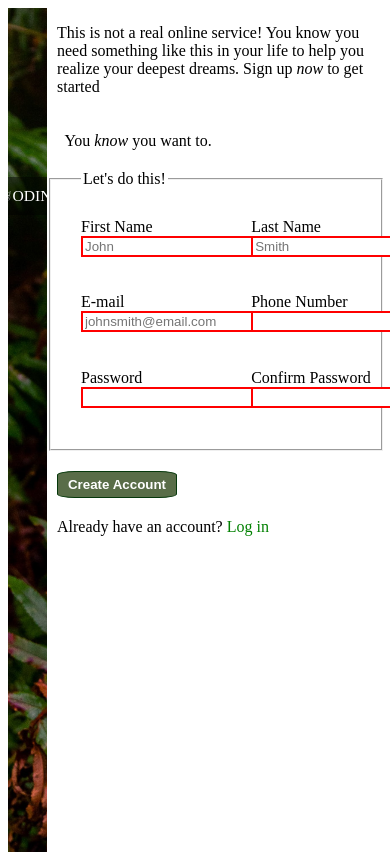
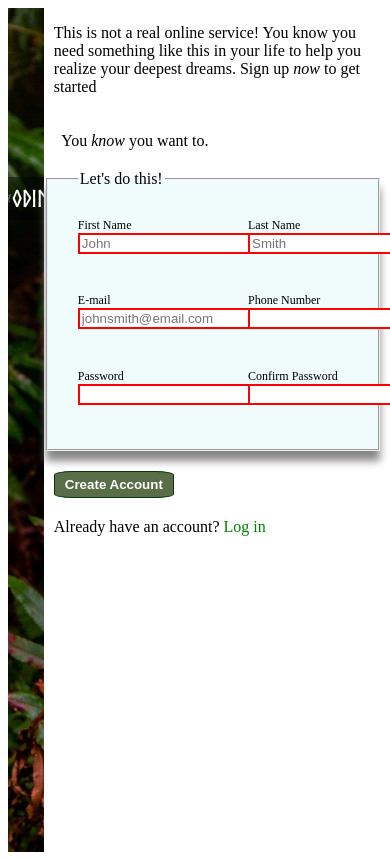
Before and after one commit to AllwinLuki/Sign-up-Form, a plain HTML site: page index.html in a window 390 px wide. Shown: the top 860 px of the page. Drawn offline with Linux system fonts and the light colour scheme.

Commit message:
finished project

```diff
--- a/index.html
+++ b/index.html
@@ -18,7 +18,6 @@
         <div class="form-container">
             <p>This is not a real online service! You know you need something like this in your life to help you realize your deepest dreams. Sign up <em>now</em> to get started</p>
             <div>&nbsp; You <em>know</em> you want to.</div>
-
         <form action="" method="get" id="form">
             <fieldset>
                 <legend>Let's do this!</legend>
@@ -46,6 +45,7 @@
                     <img src="./images/tick.jpg" alt="" class="password tick">
                     <label for="pass">Password</label>
                    <input type="password" name="password" id="pass" required placeholder="">
+                    <div class="error" style="color: red; font-size: 0.8em; white-space: nowrap;"></div>
                 </div>
                 <div class="inputs">
                     <img src="./images/tick.jpg" alt="" class="confirmpass tick">
--- a/script.js
+++ b/script.js
@@ -2,6 +2,8 @@ const form = document.getElementById("form");
 const passw = document.getElementById("pass");
 const conf = document.getElementById("confirm");
 const inputs = document.querySelectorAll(".inputs > input");
+
+const error = document.querySelector(".error");
 
 conf.addEventListener("keyup", function(){
     if(passw.value !== conf.value){
@@ -46,11 +48,11 @@ inputs.forEach(input => {
 form.addEventListener('submit', (e) => {
     let messages = [];
     if(passw.value !== conf.value){
-        messages.push("Password confirmation doesn't match");
+        messages.push("*Password confirmation doesn't match");
     }
 
     if(messages.length > 0){
     e.preventDefault();
-    alert("Password confirmation doesn't match!");
+    error.innerHTML = messages.join(", ");
     }
 });
--- a/sheet.css
+++ b/sheet.css
@@ -1,3 +1,12 @@
+@font-face{
+    font-family: norsebold;
+    src: url(./Fonts/Norse-Bold.otf);
+}
+
+.logo > div{
+    font-family: norsebold;
+}
+
 body{
     display:flex;
     align-items: stretch;
@@ -29,7 +38,7 @@ body{
 }
 
 .logo > div{
-    font-size: 4vw;
+    font-size: 6vw;
 }
 
 .form-container{
@@ -116,3 +125,27 @@ input:invalid:not(:focus){
     width: 20px;
     opacity: 0;
 }
+
+fieldset{
+    background-color: rgb(240, 252, 252);
+    box-shadow: 0px 10px 8px #888888;
+}
+
+/* Set the font-size of .form-control */
+.inputs{
+    font-size: 16px;
+  }
+
+  /* On screens that are 992px or less, set font-size to 14px */
+  @media screen and (max-width: 992px) {
+    .inputs{
+      font-size: 14px;
+    }
+  }
+
+  /* On screens that are 600px or less, set font-size to 12px */
+  @media screen and (max-width: 600px) {
+    .inputs{
+      font-size: 12px;
+    }
+  }
```
